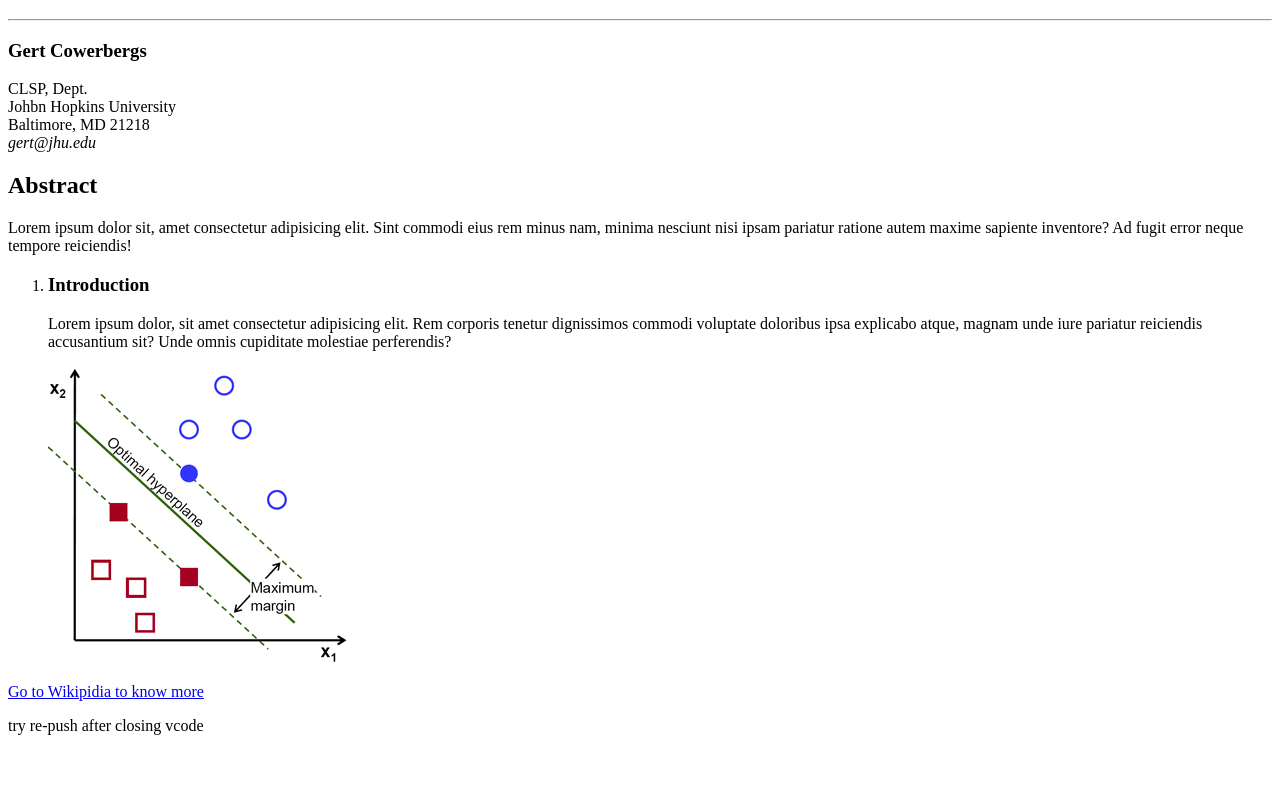
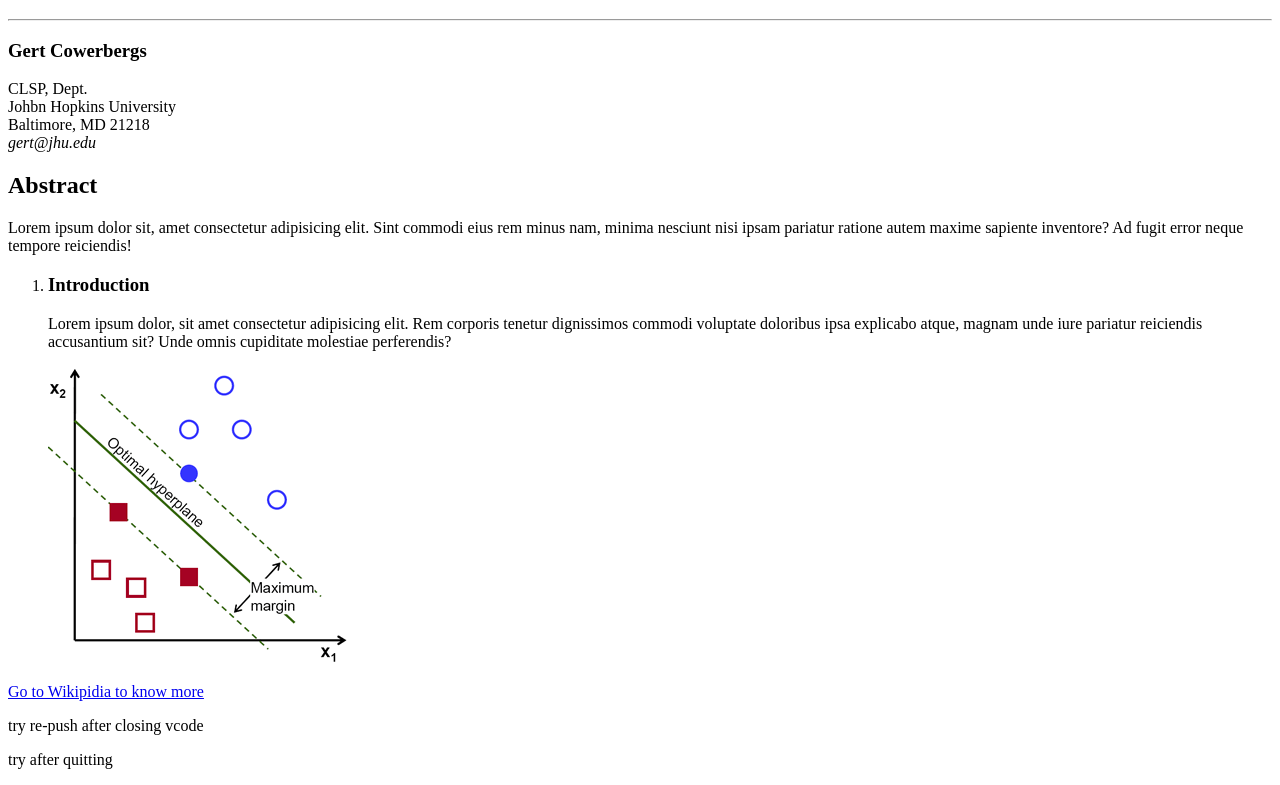
Before and after one commit to SharyMirko/paper-scientifico, a plain HTML site: page index.html in a window 1280 px wide. Shown: the part 61-846 px from the top of the page. Before the commit the page ends 812 px from the top, so only its background shows below. Drawn offline with Linux system fonts and the light colour scheme.

Commit message:
after quitting

```diff
--- a/index.html
+++ b/index.html
@@ -40,6 +40,7 @@
     <footer>
         <a href="https://en.wikipedia.org/wiki/Support-vector_machine">Go to Wikipidia to know more</a>
         <p>try re-push after closing vcode</p>
+        <p>try after quitting</p>
     </footer>
     <!-- /footer -->
 </body>
```
